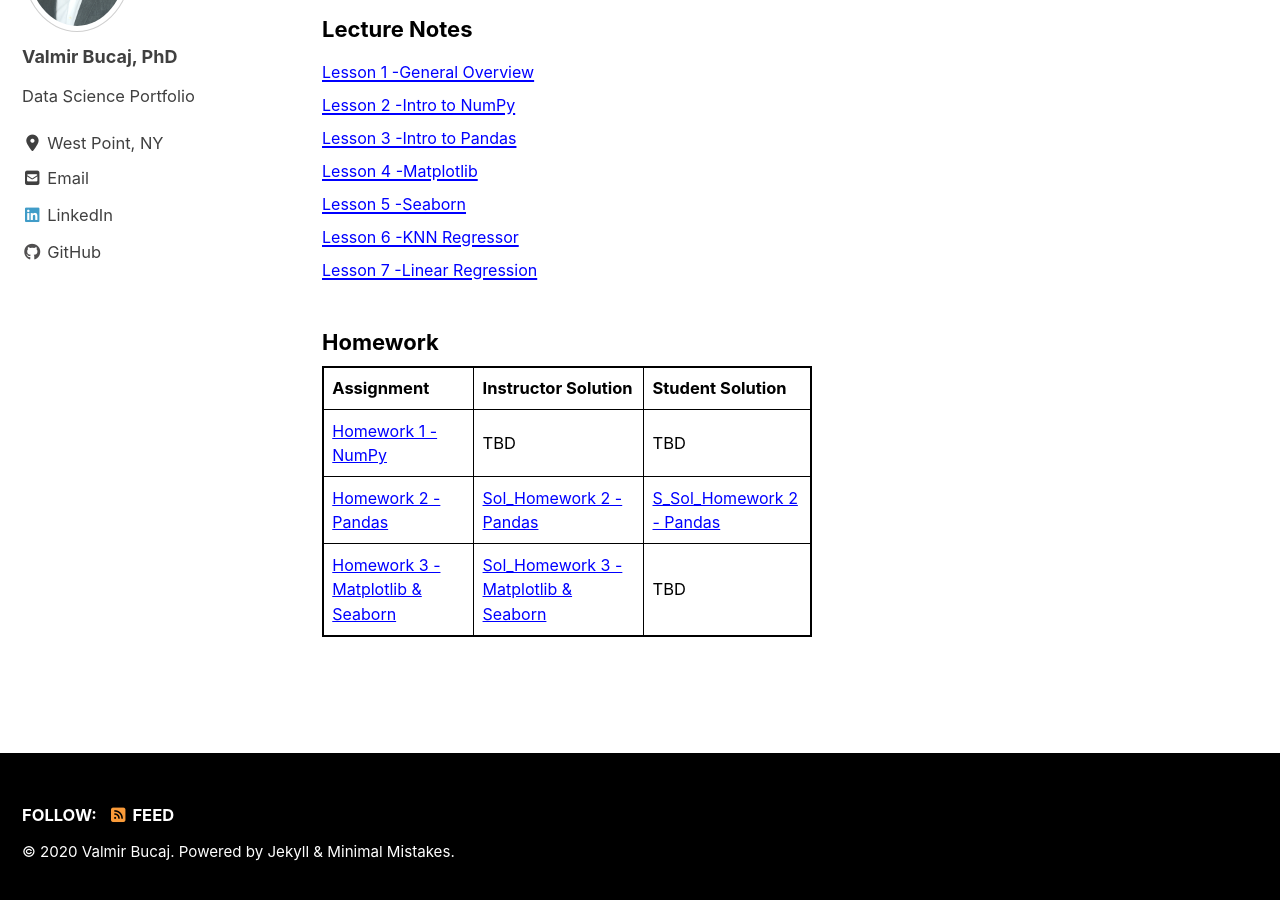
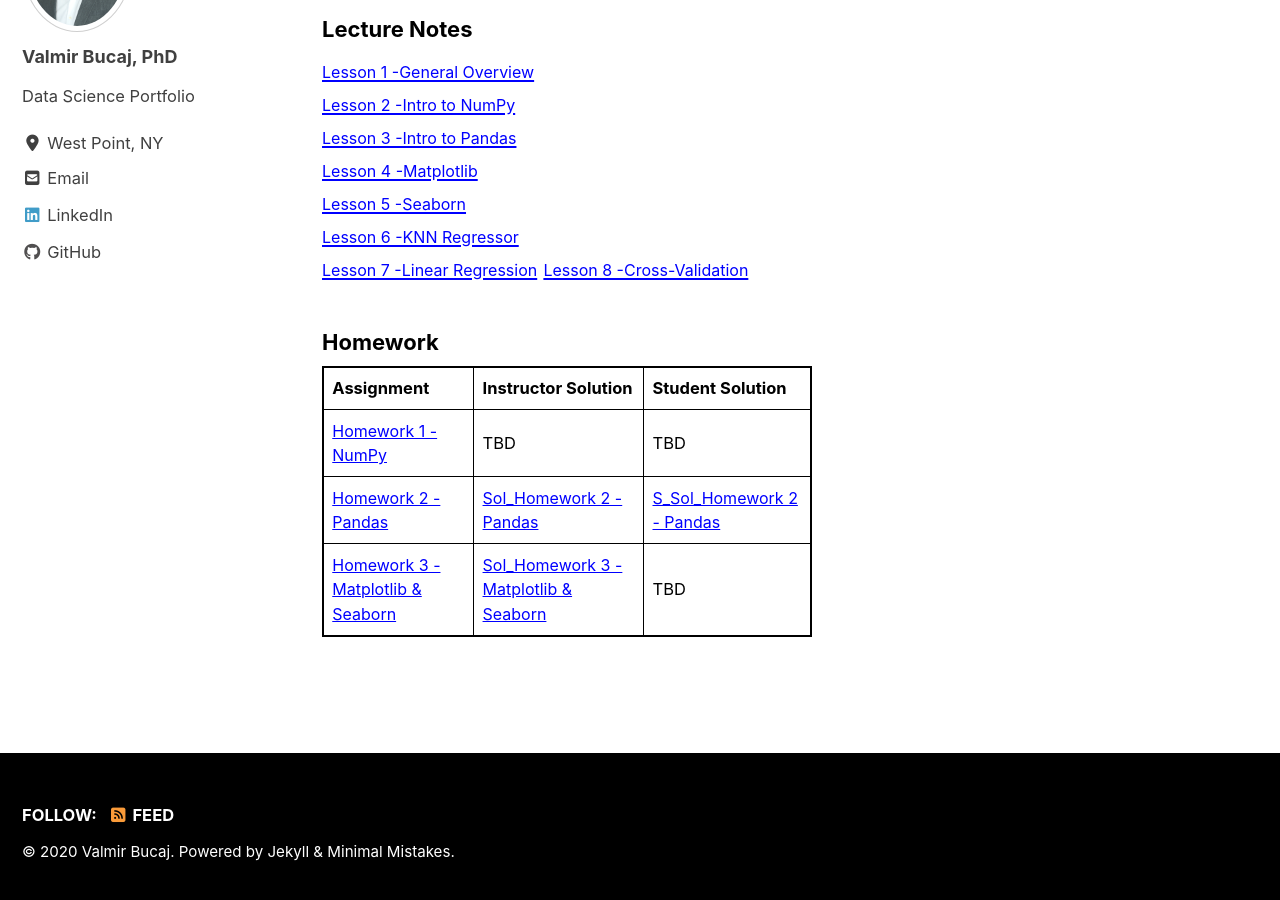
Before and after one commit to vbucaj/vbucaj.github.io, a Jekyll site: the page built from _pages/MA477.md, in a window 1280 px wide and 900 px high, scrolled down 712 px. Built offline with Jekyll 4.4.1, drawn with Linux system fonts in a browser that asks for light colours; cached includes are drawn as plain includes; nearby versions of some CDN libraries.

Commit message:
lesson 8

```diff
--- a/_pages/MA477.md
+++ b/_pages/MA477.md
@@ -48,6 +48,7 @@
 <a href="https://github.com/vbucaj/lecture-notes/blob/master/MA477%20-%20Theory%20and%20Applications%20of%20Data%20Science/Lessons/Lesson%206%20-%20KNN%20Regressor/Lesson%206%20-%20K%20Nearest%20Neighbor.ipynb" target="_blank"><font size='3'>Lesson 6 -KNN Regressor</font></a>
 <br>
 <a href="https://github.com/vbucaj/lecture-notes/blob/master/MA477%20-%20Theory%20and%20Applications%20of%20Data%20Science/Lessons/Lesson%207%20-%20Linear%20Regression/Lesson%207%20-%20Linear%20Regression.ipynb" target="_blank"><font size='3'>Lesson 7 -Linear Regression</font></a>
+<a href="https://github.com/vbucaj/lecture-notes/blob/master/MA477%20-%20Theory%20and%20Applications%20of%20Data%20Science/Lessons/Lesson%208%20-%20Cross-Validation/Lesson%208%20-%20Cross-Validation.ipynb" target="_blank"><font size='3'>Lesson 8 -Cross-Validation</font></a>
 </body>
 
 
```
